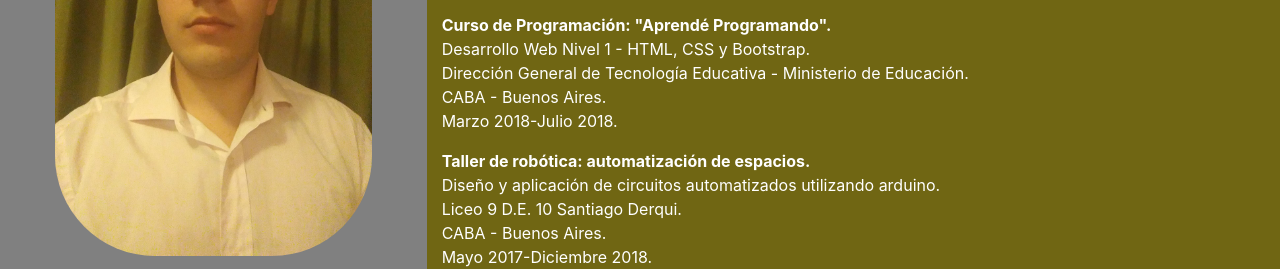
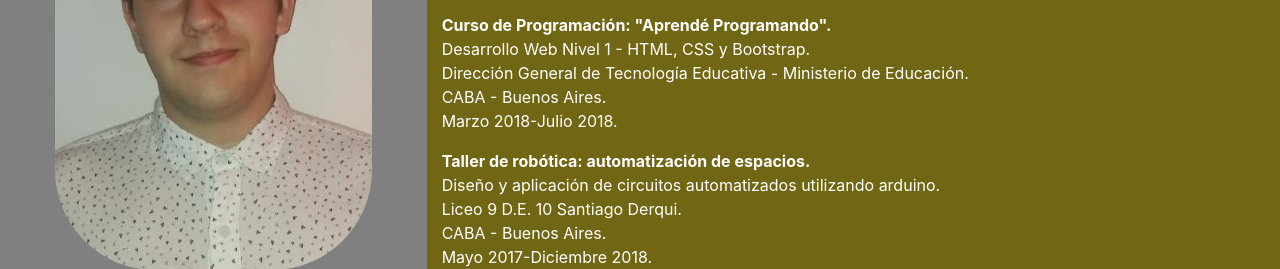
Before and after one commit to AlejandroFabianCampos/CurriculumAP, a plain HTML site: page index.html in a window 1280 px wide. Shown: the part 187-456 px from the top of the page. Drawn offline with Linux system fonts and the light colour scheme.

Commit message:
changed the main photo

```diff
--- a/index.html
+++ b/index.html
@@ -12,7 +12,7 @@
 			<div class="col-sm-12 col-lg-4 leftside">
 				<section>
 					<article>
-						<img src="img/Perfil.jpeg" class="ima">
+						<img src="img/datCurriculum.jpeg" class="ima">
 					</article>
 					<article class="sidetitl">
 						<h1>Acerca de mí</h1>
```
Also changed, not shown: img/datCurriculum.jpeg (added).
